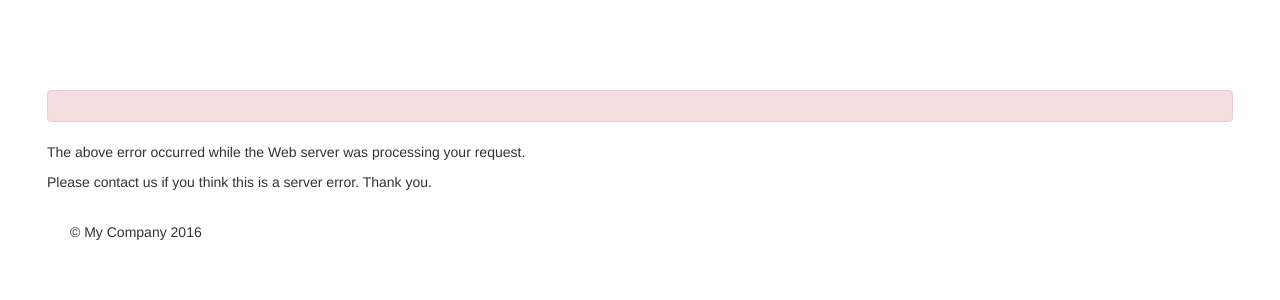
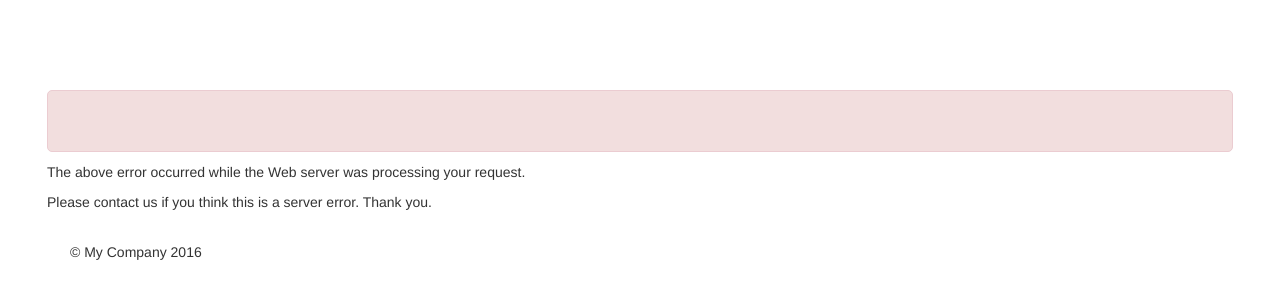
Before and after one commit to voffcka/YII2, a Yii app: template views/site/error.php in a window 1280 px wide. Shown: the top 300 px of the page. Run offline with PHP 8.4 and a stand-in for Yii, Linux system fonts and the light colour scheme; the template is opened without the code that fills it, so the values that code supplies are empty; some libraries are stand-ins or nearby versions.

Commit message:
изменено:                   modules/feedbackamocrm/controllers/DefaultController.php 	изменено:                   modules/feedbackamocrm/views/default/feed.php 	изменено:                   web/css/main.css

```diff
--- a/modules/feedbackamocrm/controllers/DefaultController.php
+++ b/modules/feedbackamocrm/controllers/DefaultController.php
@@ -18,7 +18,7 @@ class DefaultController extends Controller
 		$model = new FormData();
 
 
-		\Yii::$app->getSession()->setFlash('danger', 'Что-то пошло не так!');
+		\Yii::$app->getSession()->setFlash('error', 'Что-то пошло не так!');
 		\Yii::$app->getSession()->setFlash('success', 'Спасибо за ваше сообщение. Мы скоро свяжемся с вами.');
 
 		return $this->render('feed', ['model' => $model]);
--- a/web/css/main.css
+++ b/web/css/main.css
@@ -107,3 +107,21 @@ button.sky:hover{
     background: linear-gradient(top, rgba(155,205,255,1) 0%,rgba(134,192,250,1) 44%,rgba(110,176,242,1) 100%); /* W3C */
     filter: progid:DXImageTransform.Microsoft.gradient( startColorstr='#9bcdff', endColorstr='#6eb0f2',GradientType=0 ); /* IE6-9 */
 }
+
+
+.alert{
+padding:30px 20px 30px 40px;
+margin:10px 0;
+-moz-border-radius:5px;
+-webkit-border-radius:5px;
+border-radius:5px;
+line-height:120%;
+vertical-align: center;
+position:relative;
+top:0;
+left:0;
+clear:both;
+}
+
+.alert.error{border:1px solid red;background:pink;color:red;}
+.alert.success{border:1px solid green;background:lightgreen;color:green;}
```
Also changed, not shown: cookie.txt (+9 -0 lines), modules/feedbackamocrm/views/default/feed.php (+6 -4 lines).
